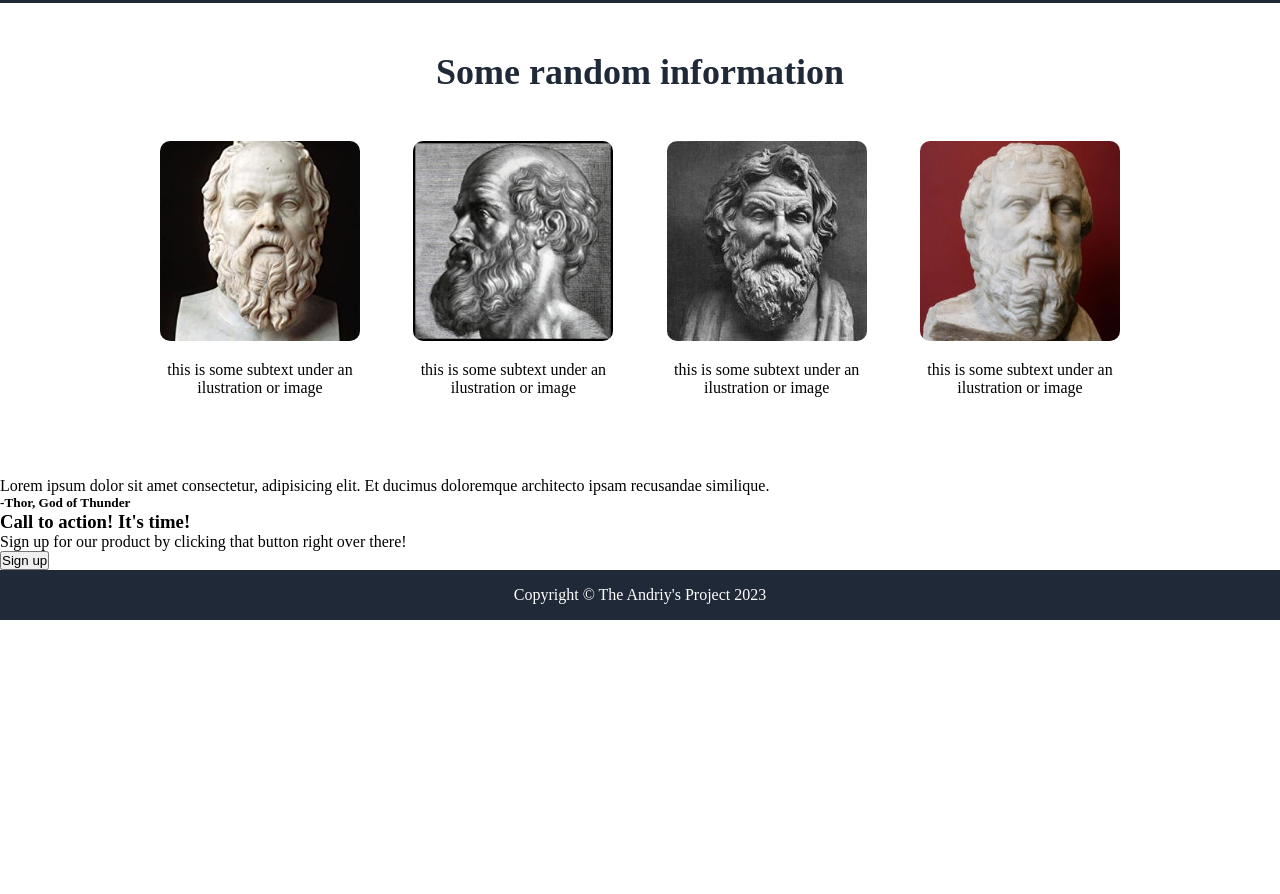
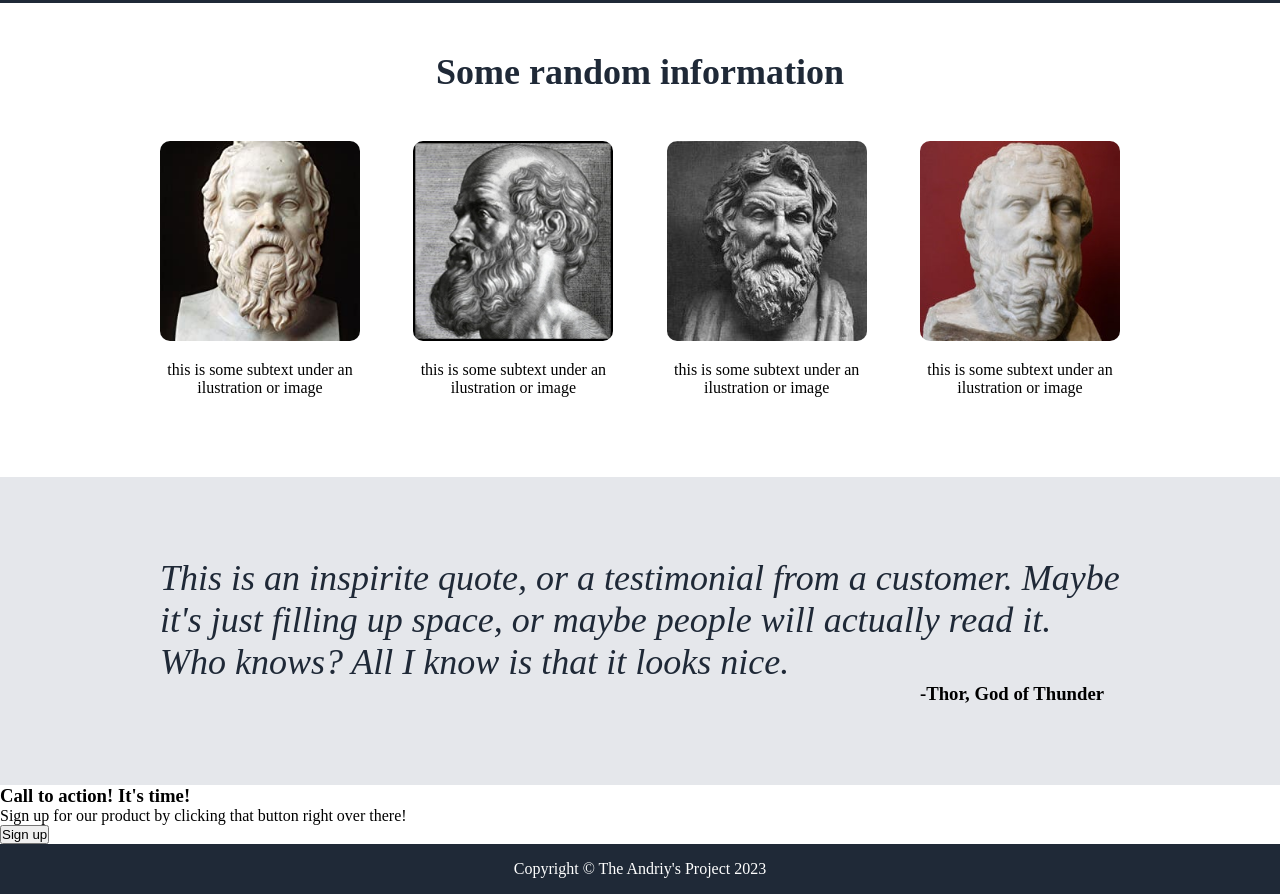
Before and after one commit to AndriySydorchuk/Landing-Page, a plain HTML site: page index.html in a window 1280 px wide. Shown: the part 356-1250 px from the top of the page. Before the commit the page ends 976 px from the top, so only its background shows below. Drawn offline with Linux system fonts and the light colour scheme.

Commit message:
Edit quote, h5 element with author edit to h3, styling 'quote section'

```diff
--- a/index.html
+++ b/index.html
@@ -50,10 +50,11 @@
     </section>
     <section class="quote-section">
       <p>
-        Lorem ipsum dolor sit amet consectetur, adipisicing elit. Et ducimus
-        doloremque architecto ipsam recusandae similique.
+        This is an inspirite quote, or a testimonial from a customer. Maybe it's
+        just filling up space, or maybe people will actually read it. Who knows?
+        All I know is that it looks nice.
       </p>
-      <h5>-Thor, God of Thunder</h5>
+      <h3>-Thor, God of Thunder</h3>
     </section>
     <section class="signup-section">
       <article>
--- a/style.css
+++ b/style.css
@@ -90,6 +90,22 @@ main button {
   width: 200px;
 }
 
+.quote-section {
+  background-color: #e5e7eb;
+  padding: 5rem 10rem;
+}
+
+.quote-section > p {
+  font-size: 36px;
+  color: #1f2937;
+  font-style: italic;
+}
+
+.quote-section > h3 {
+  text-align: end;
+  margin-right: 1rem;
+}
+
 footer {
   margin-top: auto;
   background-color: #1f2937;
```
